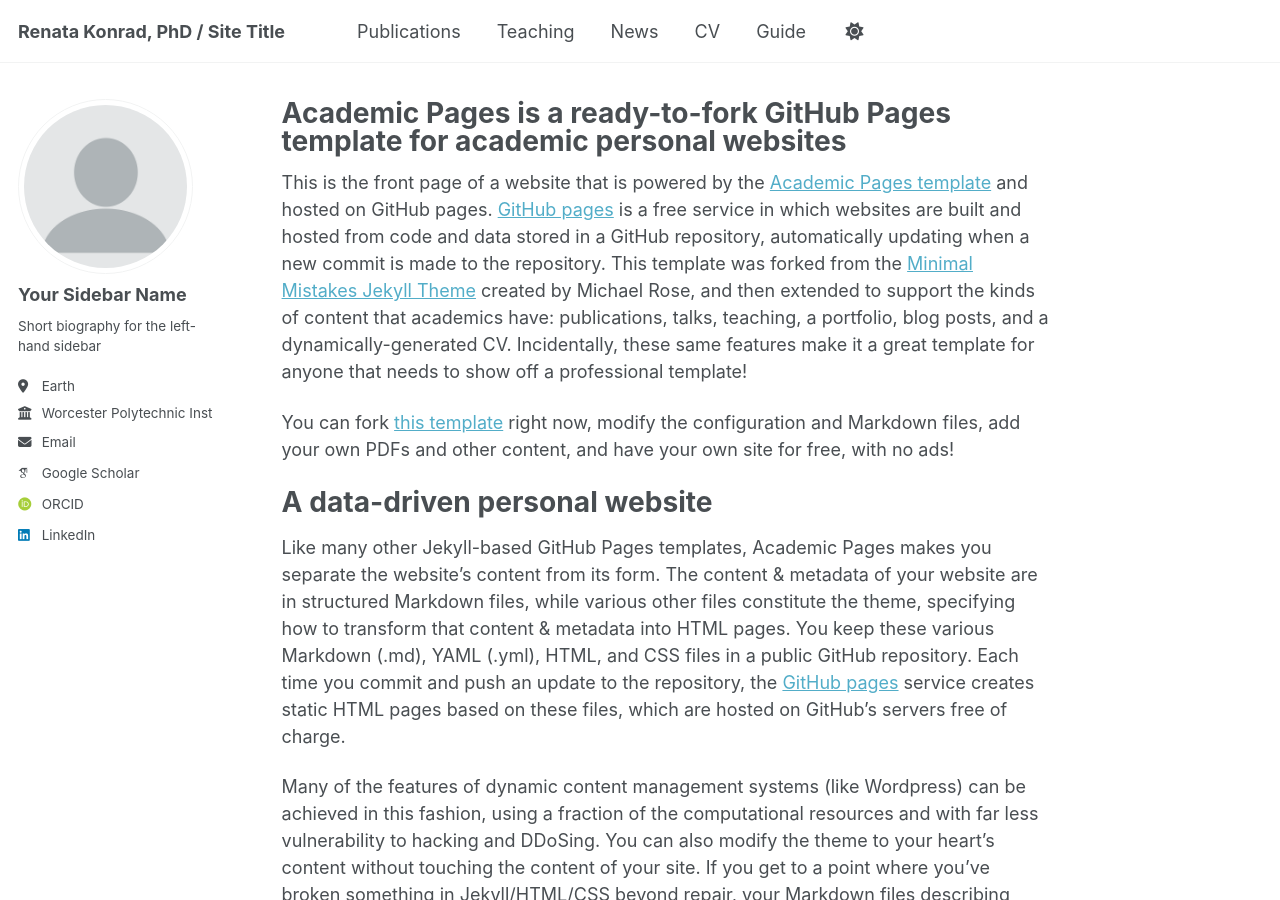
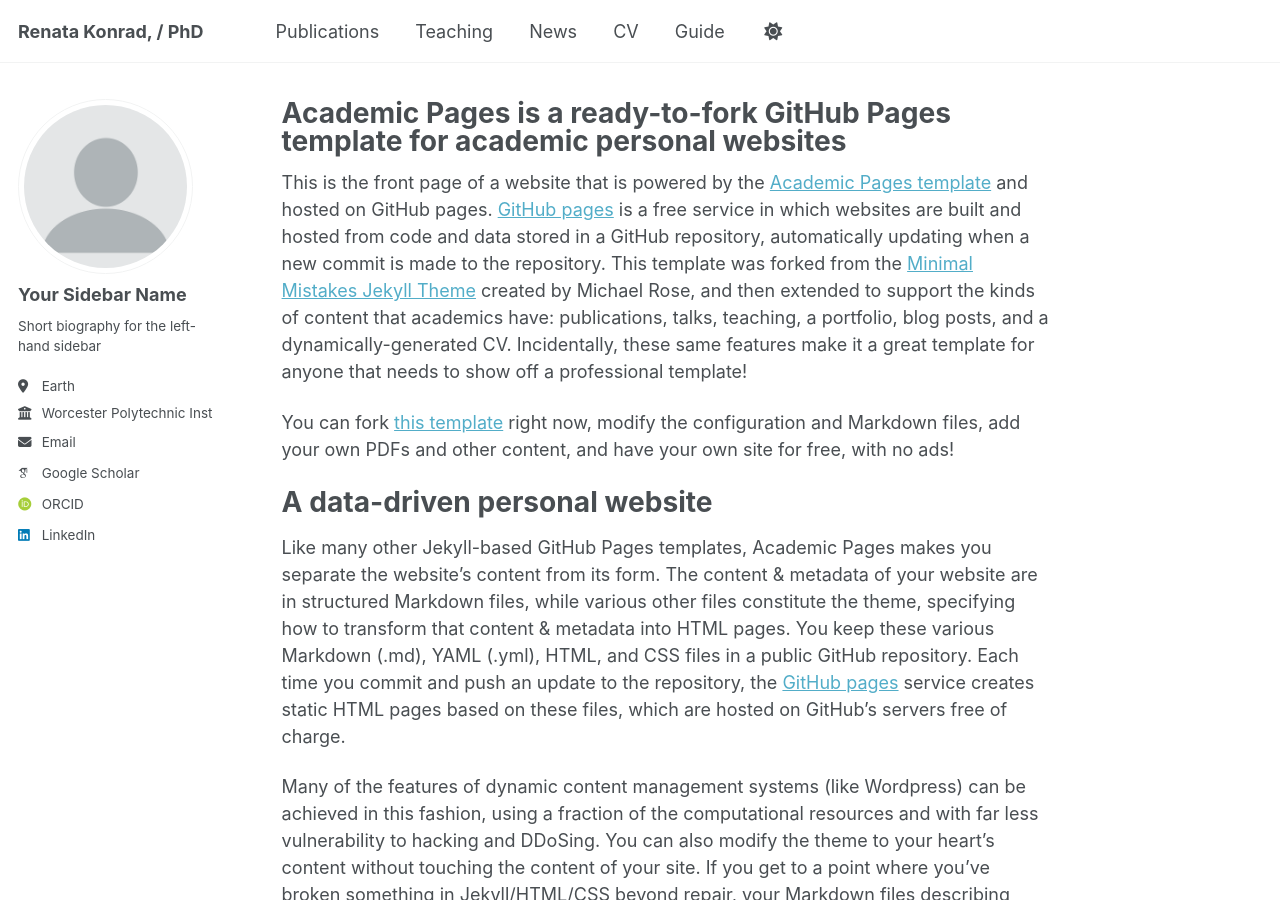
Before and after one commit to RenataKonrad/RenataKonrad.github.io, a Jekyll site: the page built from _pages/about.md, in a window 1280 px wide and 900 px high. Built offline with Jekyll 4.4.1, drawn with Linux system fonts in a browser that asks for light colours; some web fonts are replaced; a script bundle is joined from its source files by our own code; library files that are not in the unit come from our copies.

Commit message:
Update _config.yml

```diff
--- a/_config.yml
+++ b/_config.yml
@@ -9,7 +9,7 @@
 # Basic Site Settings
 locale                   : "en-US"
 site_theme               : "default" # Currently available options are "default", "air"
-title                    : "Renata Konrad, PhD / Site Title"
+title                    : "Renata Konrad,  / PhD"
 title_separator          : "-"
 name                     : &name "Renata Konrad"
 description              : &description "Your Name's academic portfolio"   # Update this with a general description of your site, this is the default if not overridden by a page
```
